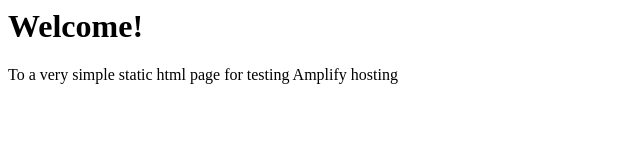
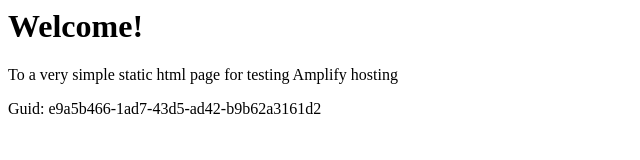
Before and after one commit to aws-aemilia-iad/Github-PR-Commit-Integration-Test-DoNotTouch-GitHubAutoBuildCanaryTest-v1-preprod-us-east-1, a website: page src/index.html in a window 1280 px wide. Shown: the whole page, without its empty margins (0-640 px from the left). Drawn offline with Linux system fonts and the light colour scheme.

Commit message:
commit from integ tests

```diff
--- a/src/index.html
+++ b/src/index.html
@@ -1,3 +1,5 @@
+
+
 <html lang="en">
 
 <head>
@@ -10,6 +12,6 @@
 <body>
     <h1>Welcome!</h1>
     <p>To a very simple static html page for testing Amplify hosting</p>
-</body>
+    <p>Guid: e9a5b466-1ad7-43d5-ad42-b9b62a3161d2</p></body>
 
 </html>
```
